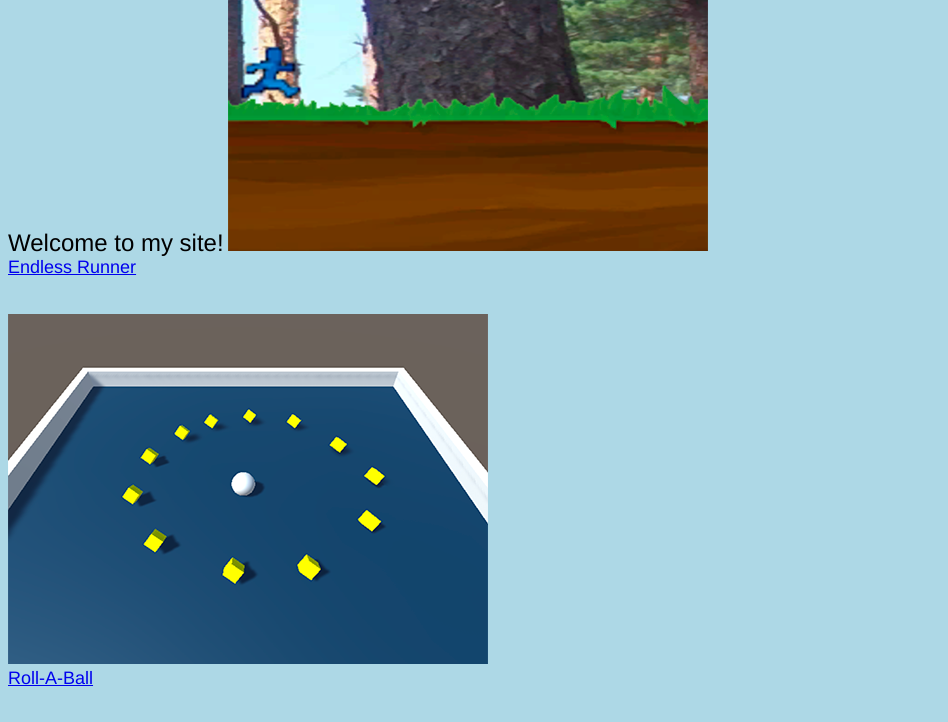
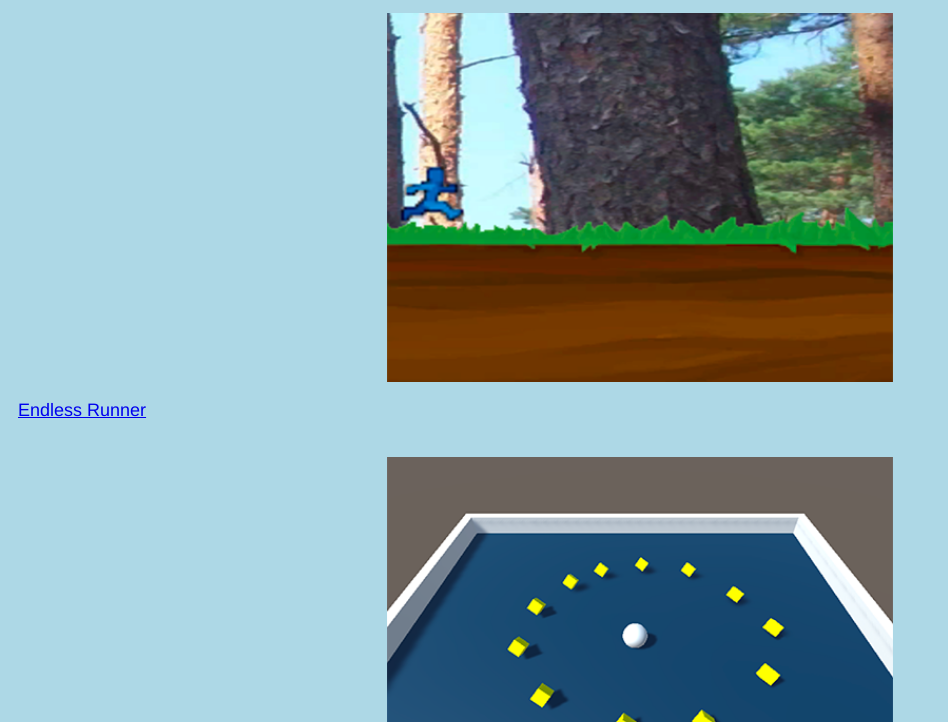
Before and after one commit to pokemonmastergamer/pokemonmastergamer.github.io, a plain HTML site: page index.html in a window 1280 px wide. Shown: the part 107-829 px from the top of the page, without its empty margins (0-948 px from the left). Drawn offline with Linux system fonts and the light colour scheme.

Commit message:
Update index.html

```diff
--- a/index.html
+++ b/index.html
@@ -7,8 +7,24 @@
   <meta name="Generator" content="Cocoa HTML Writer">
   <meta name="CocoaVersion" content="1561.6">
   <style type="text/css">
+
       h.h1 {margin: 0.0px 0.0px 0.0px 0.0px; font: 24.0px Helvetica}
 	  a {margin: 0.0px 0.0px 0.0px 0.0px; font: 18.0px Helvetica}
+
+	  .center {
+  margin: auto;
+  width: 15%;
+  padding: 10px;
+}
+
+	  img {
+  display: block;
+  margin-left: auto;
+  margin-right: auto;
+  width: 40%;
+}
+
+
   </style>
   <style>
 body {
@@ -17,12 +33,11 @@ body {
 </style>
 </head>
 <body>
-<h class="h1">Welcome to my site!</h>
-
-
+<h1 class="h1 center">Welcome to my site!</h1>
+<br>
 <img src="images/Endless Runner Thumbnail.png" alt="Running Forever">
 <br>
-<a href="Endless-Runner/index.html">Endless Runner</a>
+<a class="center" href="Endless-Runner/index.html">Endless Runner</a>
 <br>
 <br>
 <br>
```
